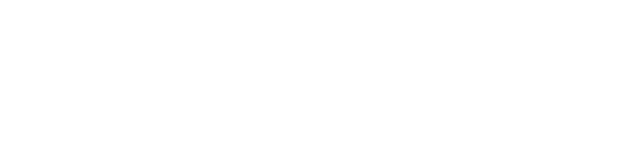
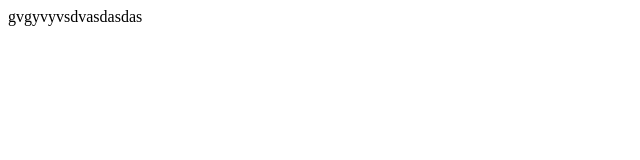
Before and after one commit to Kasztan0803/Test, a plain HTML site: page index.html in a window 1280 px wide. Shown: the whole page, without its empty margins (0-640 px from the left). Drawn offline with Linux system fonts and the light colour scheme.

Commit message:
Added ghfdjkghdfjkghdfkgj

```diff
--- a/index.html
+++ b/index.html
@@ -6,6 +6,6 @@
     <title>Document</title>
 </head>
 <body>
-
+    gvgyvyvsdvasdasdas
 </body>
 </html>
```
